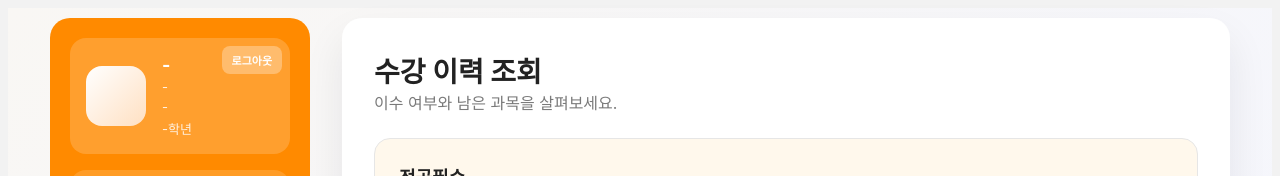
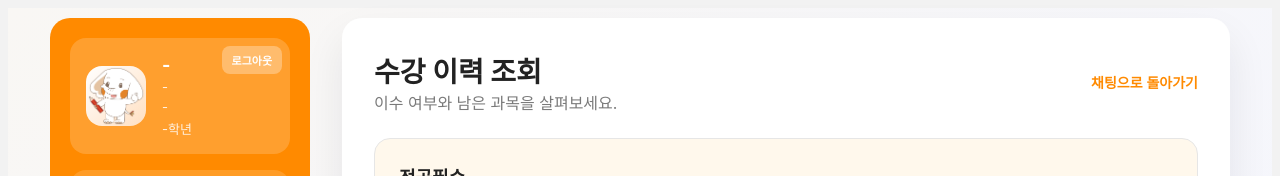
Before and after one commit to Dgu-SWE/GonnaG-Front, a React (Create React App) app: page /history in a window 1280 px wide. Shown: the top 176 px of the page. Built offline with nearby package versions, Linux system fonts and the light colour scheme; no server answers.

Commit message:
fix/#7 '채팅으로 돌아가기' 기능 구현

```diff
--- a/src/App.css
+++ b/src/App.css
@@ -64,3 +64,17 @@ body {
   font-size: 16px;
   color: #7a7a7a;
 }
+
+.back-button {
+  background: none;
+  border: none;
+  color: #ff8a00;
+  font-size: 14px;
+  font-weight: 600;
+  cursor: pointer;
+  padding: 0;
+}
+
+.back-button:hover {
+  text-decoration: underline;
+}
--- a/src/components/Sidebar.jsx
+++ b/src/components/Sidebar.jsx
@@ -71,7 +71,9 @@ const Sidebar = () => {
   return (
     <aside className="sidebar">
       <div className="sidebar__profile">
-        <div className="sidebar__avatar" aria-hidden />
+        <div className="sidebar__avatar" aria-hidden>
+          <img src="/assets/images/아코.png" alt="아코" style={{ width: '100%', height: '100%', objectFit: 'cover', borderRadius: '16px' }} />
+        </div>
         <div>
           <p className="sidebar__name">{user.name}</p>
           <p className="sidebar__meta">{user.id}</p>
--- a/src/pages/History.jsx
+++ b/src/pages/History.jsx
@@ -1,4 +1,5 @@
 import React from 'react';
+import { useNavigate } from 'react-router-dom';
 import Sidebar from '../components/Sidebar';
 import './History.css';
 
@@ -45,6 +46,8 @@ const completionGroups = [
 ];
 
 const History = () => {
+  const navigate = useNavigate();
+
   return (
     <div className="page">
       <Sidebar />
@@ -54,6 +57,9 @@ const History = () => {
             <h1 className="page-title">수강 이력 조회</h1>
             <p className="page-subtitle">이수 여부와 남은 과목을 살펴보세요.</p>
           </div>
+          <button className="back-button" onClick={() => navigate('/main')}>
+            채팅으로 돌아가기
+          </button>
         </header>
 
         {completionGroups.map((group) => (
--- a/src/pages/Main.jsx
+++ b/src/pages/Main.jsx
@@ -17,6 +17,26 @@ const Main = () => {
   useEffect(() => {
     scrollToBottom();
   }, [messages]);
+
+  // 채팅 히스토리 불러오기
+  useEffect(() => {
+    const fetchHistory = async () => {
+      try {
+        const res = await fetch('http://localhost:3003/history');
+        const json = await res.json();
+        const historyData = json.data.history;
+        const formattedMessages = historyData.map((msg) => ({
+          id: msg.messageId,
+          type: msg.role === 'USER' ? 'user' : 'ai',
+          text: msg.content,
+        }));
+        setMessages(formattedMessages);
+      } catch (err) {
+        console.error('Failed to fetch history:', err);
+      }
+    };
+    fetchHistory();
+  }, []);
 
   // 백엔드로 메시지 전송
   const sendMessage = async (e) => {
--- a/src/pages/Notice.jsx
+++ b/src/pages/Notice.jsx
@@ -1,4 +1,5 @@
 import React from 'react';
+import { useNavigate } from 'react-router-dom';
 import Sidebar from '../components/Sidebar';
 import './Notice.css';
 
@@ -22,6 +23,8 @@ const popularNotices = [
 ];
 
 const Notice = () => {
+  const navigate = useNavigate();
+
   return (
     <div className="page">
       <Sidebar />
@@ -31,6 +34,9 @@ const Notice = () => {
             <h1 className="page-title">공지사항</h1>
             <p className="page-subtitle">학과 소식과 챗봇 업데이트를 확인하세요.</p>
           </div>
+          <button className="back-button" onClick={() => navigate('/main')}>
+            채팅으로 돌아가기
+          </button>
         </header>
 
         <section className="page-card">
```
Also changed, not shown: mockData/history.json (added, +28 -0 lines).
